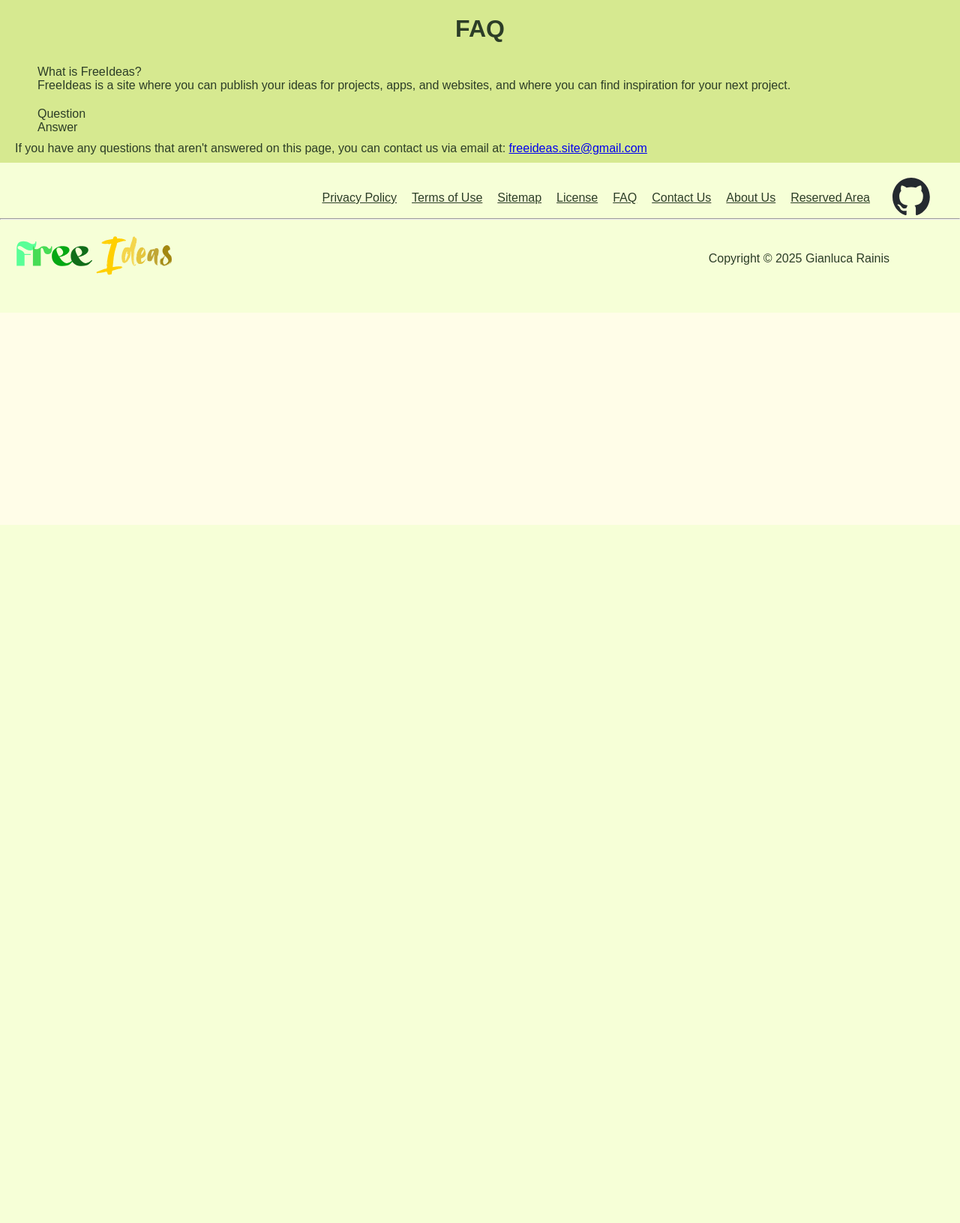
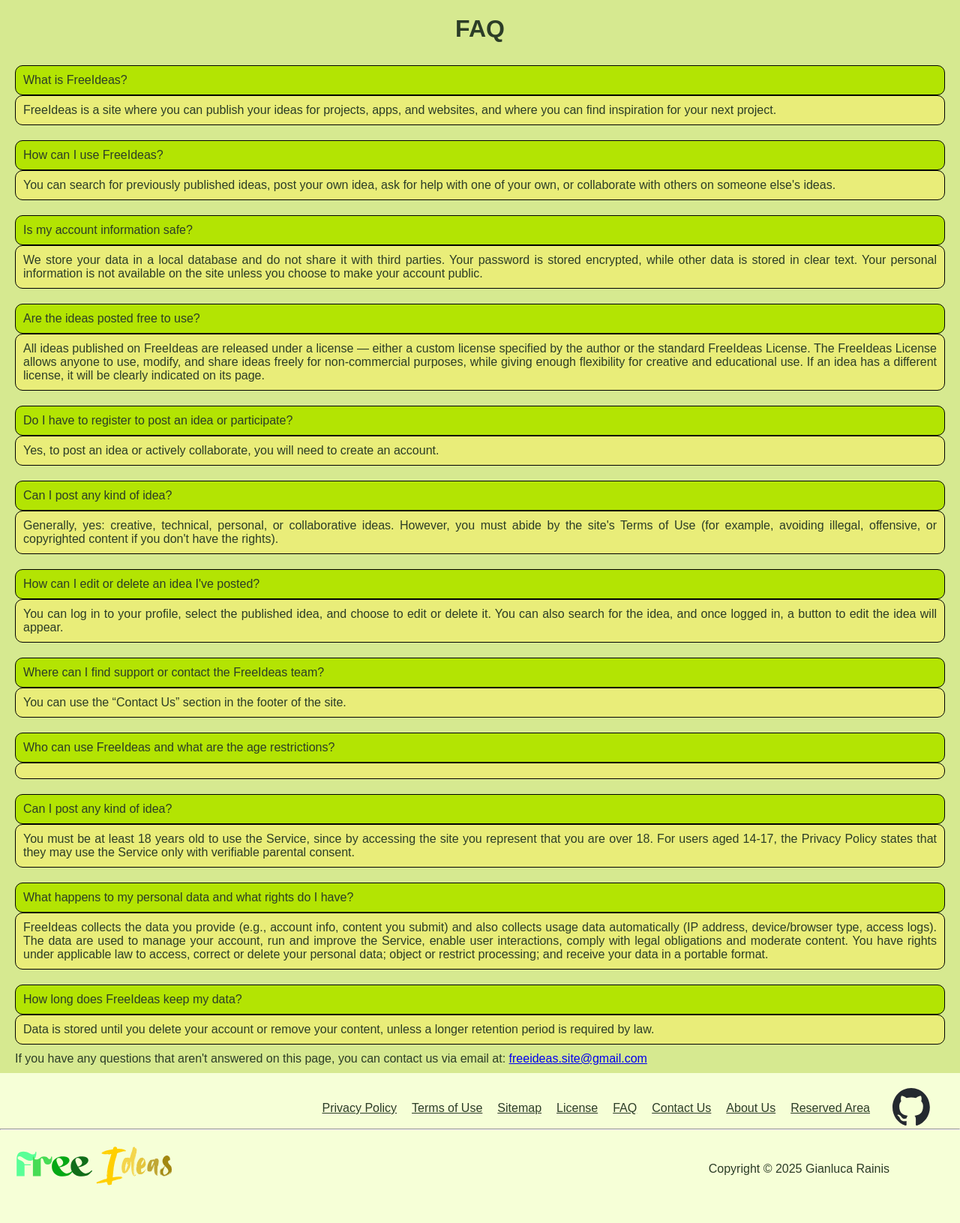
Before and after one commit to gianluca-rainis/FreeIdeas, a PHP site: page /faq.php in a window 1280 px wide. Shown: the part 100-1731 px from the top of the page at 75% size. Before the commit the page ends 800 px from the top, so only its background shows below. Run offline with PHP 8.4, Linux system fonts and the light colour scheme; data that the repository does not hold is empty.

Commit message:
Finished the FAQ.

```diff
--- a/faq.php
+++ b/faq.php
@@ -34,8 +34,48 @@
                     <div class="answer">FreeIdeas is a site where you can publish your ideas for projects, apps, and websites, and where you can find inspiration for your next project.</div>
                 </li>
                 <li>
-                    <div class="question">Question</div>
-                    <div class="answer">Answer</div>
+                    <div class="question">How can I use FreeIdeas?</div>
+                    <div class="answer">You can search for previously published ideas, post your own idea, ask for help with one of your own, or collaborate with others on someone else's ideas.</div>
+                </li>
+                <li>
+                    <div class="question">Is my account information safe?</div>
+                    <div class="answer">We store your data in a local database and do not share it with third parties. Your password is stored encrypted, while other data is stored in clear text. Your personal information is not available on the site unless you choose to make your account public.</div>
+                </li>
+                <li>
+                    <div class="question">Are the ideas posted free to use?</div>
+                    <div class="answer">All ideas published on FreeIdeas are released under a license — either a custom license specified by the author or the standard FreeIdeas License. The FreeIdeas License allows anyone to use, modify, and share ideas freely for non-commercial purposes, while giving enough flexibility for creative and educational use. If an idea has a different license, it will be clearly indicated on its page.</div>
+                </li>
+                <li>
+                    <div class="question">Do I have to register to post an idea or participate?</div>
+                    <div class="answer">Yes, to post an idea or actively collaborate, you will need to create an account.</div>
+                </li>
+                <li>
+                    <div class="question">Can I post any kind of idea?</div>
+                    <div class="answer">Generally, yes: creative, technical, personal, or collaborative ideas. However, you must abide by the site's Terms of Use (for example, avoiding illegal, offensive, or copyrighted content if you don't have the rights).</div>
+                </li>
+                <li>
+                    <div class="question">How can I edit or delete an idea I've posted?</div>
+                    <div class="answer">You can log in to your profile, select the published idea, and choose to edit or delete it. You can also search for the idea, and once logged in, a button to edit the idea will appear.</div>
+                </li>
+                <li>
+                    <div class="question">Where can I find support or contact the FreeIdeas team?</div>
+                    <div class="answer">You can use the “Contact Us” section in the footer of the site.</div>
+                </li>
+                <li>
+                    <div class="question">Who can use FreeIdeas and what are the age restrictions?</div>
+                    <div class="answer"></div>
+                </li>
+                <li>
+                    <div class="question">Can I post any kind of idea?</div>
+                    <div class="answer">You must be at least 18 years old to use the Service, since by accessing the site you represent that you are over 18. For users aged 14-17, the Privacy Policy states that they may use the Service only with verifiable parental consent.</div>
+                </li>
+                <li>
+                    <div class="question">What happens to my personal data and what rights do I have?</div>
+                    <div class="answer">FreeIdeas collects the data you provide (e.g., account info, content you submit) and also collects usage data automatically (IP address, device/browser type, access logs). The data are used to manage your account, run and improve the Service, enable user interactions, comply with legal obligations and moderate content. You have rights under applicable law to access, correct or delete your personal data; object or restrict processing; and receive your data in a portable format.</div>
+                </li>
+                <li>
+                    <div class="question">How long does FreeIdeas keep my data?</div>
+                    <div class="answer">Data is stored until you delete your account or remove your content, unless a longer retention period is required by law.</div>
                 </li>
             </ul>
 
--- a/styles/styles.css
+++ b/styles/styles.css
@@ -634,6 +634,22 @@
     color: #2c3d27;
 }
 
+.footerpage #faqUl li {
+    padding-left: 20px;
+}
+
+.footerpage #faqUl .question, .footerpage #faqUl .answer {
+    background-color: #b3e403;
+    padding: 10px;
+    border: 1px solid black;
+    text-align: justify;
+    border-radius: 10px;
+}
+
+.footerpage #faqUl .answer {
+    background-color: #e9ed79;
+}
+
 /* LOGIN AREA */
 #loginArea {
     display: none;
```
